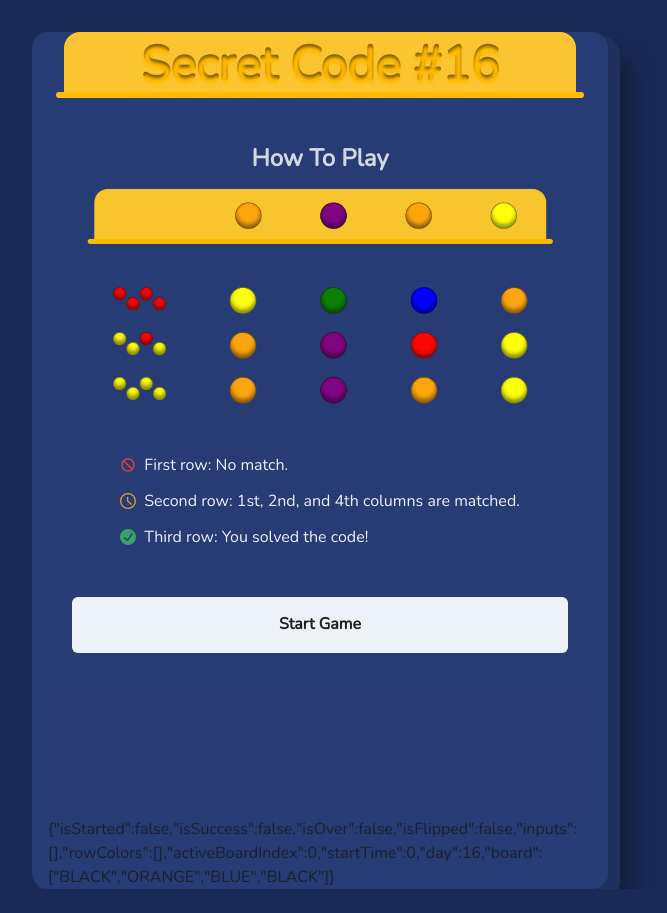
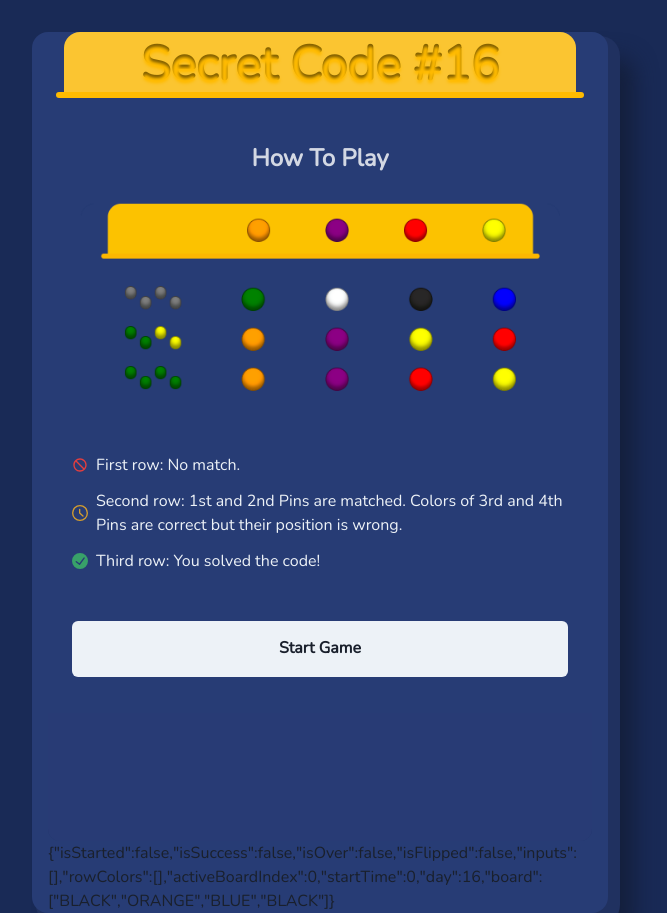
Before and after one commit to melihcaliskan/secret-code, a Next.js app: page / in a window 1280 px wide. Shown: the whole page, without its empty margins (320-987 px from the left). Before the commit the page ends 889 px from the top, so only its background shows below. Built offline with nearby package versions, Linux system fonts and the light colour scheme.

Commit message:
update howtoplay

```diff
--- a/components/HowToPlay/HowToPlay.component.tsx
+++ b/components/HowToPlay/HowToPlay.component.tsx
@@ -14,7 +14,7 @@ const steps = [
     icon: NotAllowedIcon
   },
   {
-    text: "Second row: 1st, 2nd, and 4th columns are matched.",
+    text: "Second row: 1st and 2nd Pins are matched. Colors of 3rd and 4th Pins are correct but their position is wrong.",
     color: "yellow.500",
     icon: TimeIcon
   },
--- a/utility/helpers.ts
+++ b/utility/helpers.ts
@@ -97,7 +97,7 @@ export function convertInputsToEmoji(inputs: Array<any>) {
 export function getShareData(day: number, rowColors: Array<any>) {
   return {
     title: `Secret Code #${day}`,
-    text: `Secret Code #${day} \n\n${convertInputsToEmoji(rowColors)}`,
+    text: `Secret Code #${day} \n\n${convertInputsToEmoji(rowColors)}\n`,
     url: window.location.origin,
   }
 }
```
Also changed, not shown: public/how-to.png.
